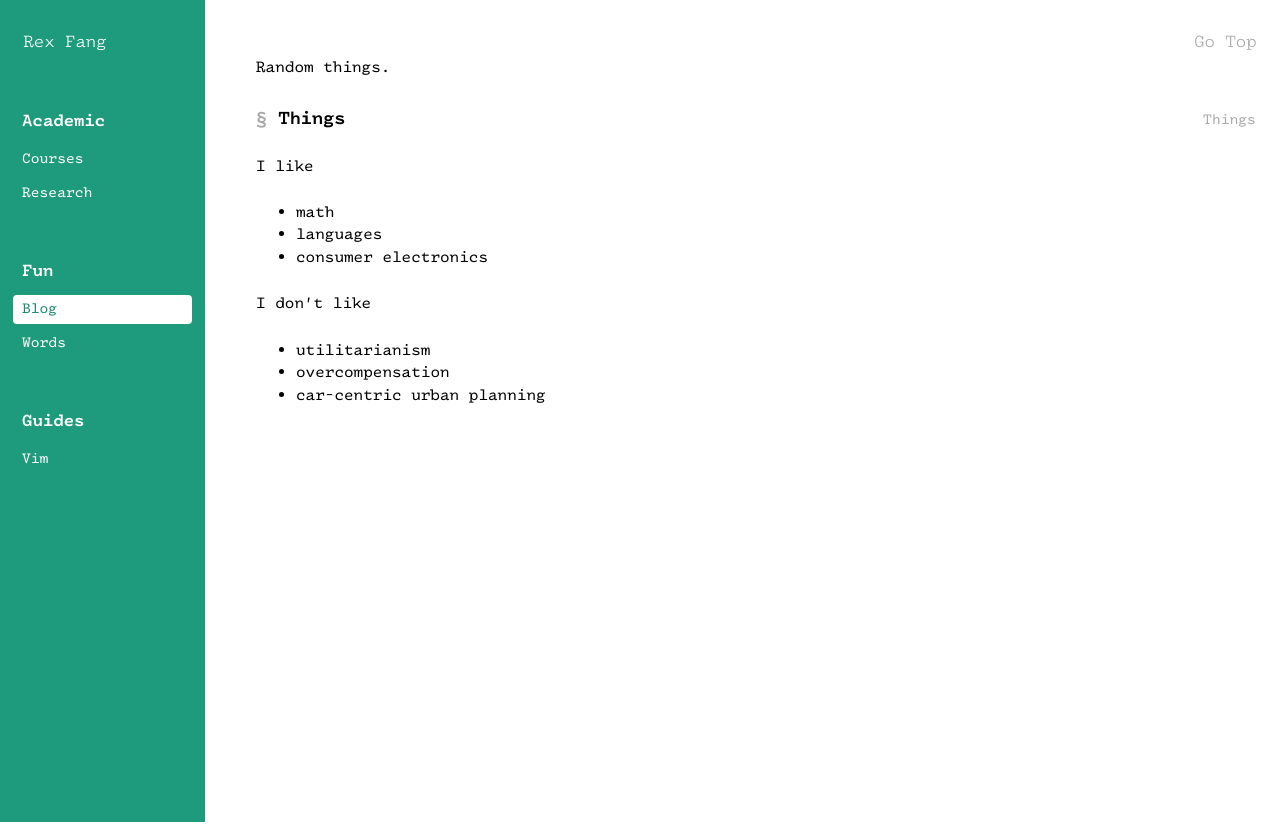
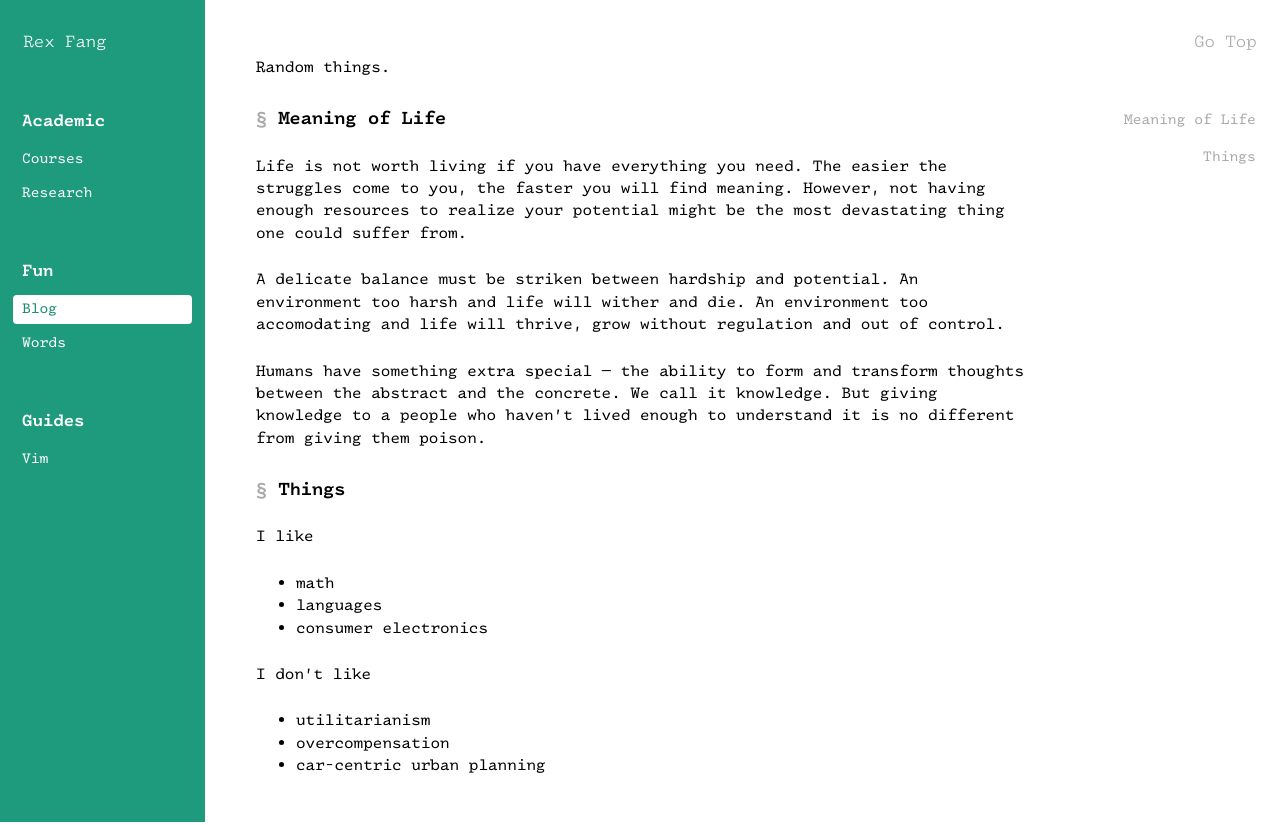
Before and after one commit to fh2ctm/fh2ctm.github.io, a plain HTML site: page fun/blog.html in a window 1280 px wide. Before the commit the page ends 800 px from the top, so only its background shows below. Drawn offline with Linux system fonts and the light colour scheme.

Commit message:
new entry

```diff
--- a/fun/blog.html
+++ b/fun/blog.html
@@ -15,6 +15,21 @@
   <nav class="left"></nav>
   <main>
     <p>Random things.</p>
+    <h2 id="meaning-of-life">Meaning of Life</h2>
+    <p>Life is not worth living if you have everything you need.
+    The easier the struggles come to you, the faster you will find
+    meaning. However, not having enough resources to realize your
+    potential might be the most devastating thing one could suffer
+    from.</p>
+    <p>A delicate balance must be striken between hardship and
+    potential. An environment too harsh and life will wither and
+    die. An environment too accomodating and life will thrive, grow
+    without regulation and out of control.</p>
+    <p>Humans have something extra special — the ability to form
+    and transform thoughts between the abstract and the concrete.
+    We call it knowledge. But giving knowledge to a people who
+    haven’t lived enough to understand it is no different from
+    giving them poison.</p>
     <h2 id="things">Things</h2>
     <p>I like</p>
     <ul>
```
